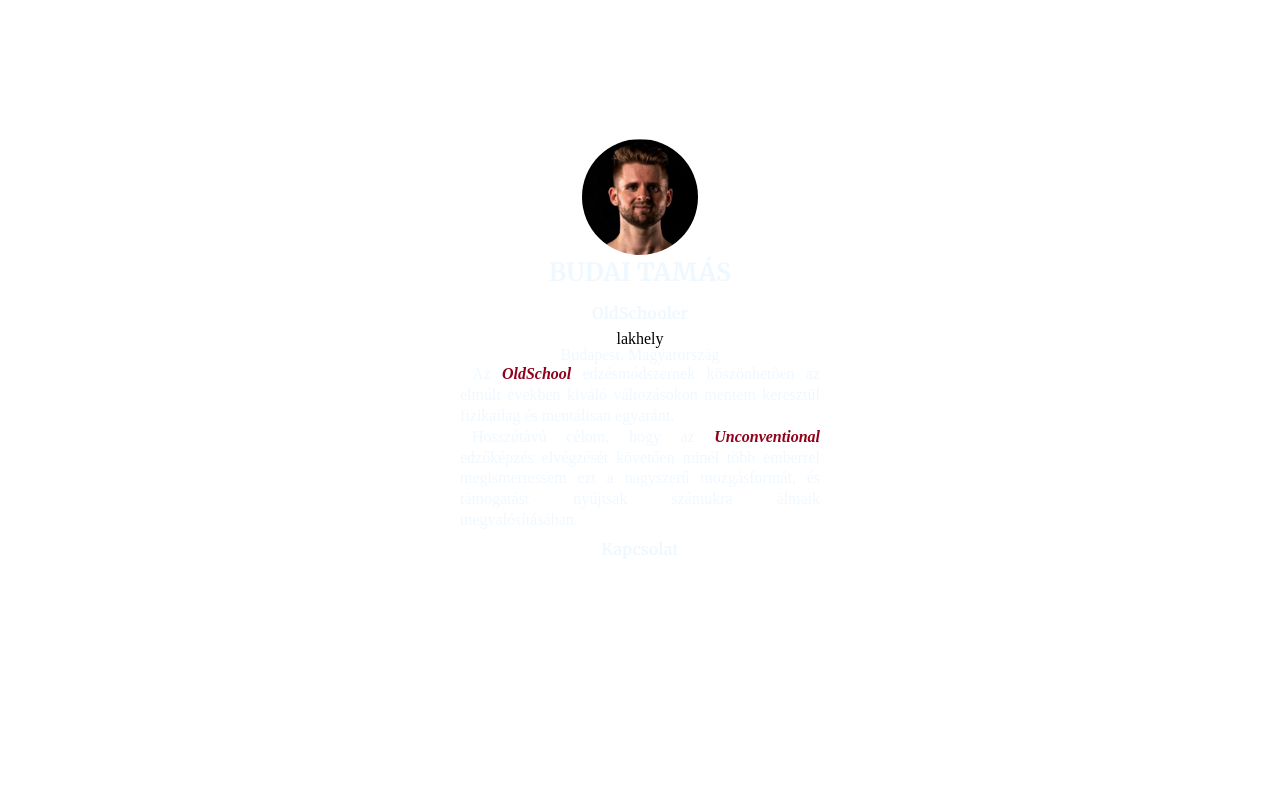
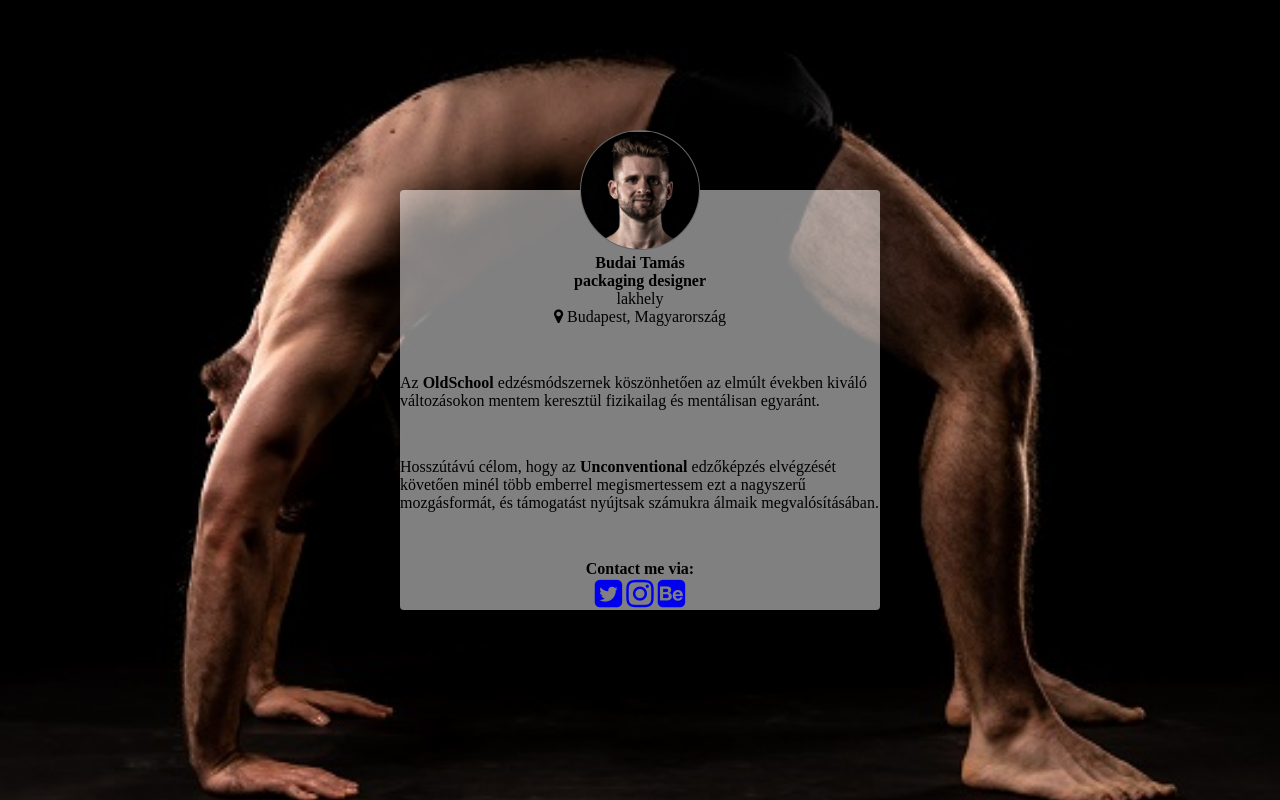
Before and after one commit to liptakjozsef/budai-tam-s, a plain HTML site: page index.html in a window 1280 px wide. Drawn offline with nearby package versions, Linux system fonts and the light colour scheme.

Commit message:
add index.html

```diff
--- a/about-me.css
+++ b/about-me.css
@@ -1,24 +1,58 @@
-* {
-  box-sizing: border-box;
+/* Background colors for containers */
+
+/*
+.profile-card {
+  background-color: hsla(60, 100%, 50%, .4);
 }
 
+.head {
+  background-color: hsla(120, 100%, 50%, .4);
+}
 
-/* Position */
+.content {
+  background-color: hsla(120, 100%, 50%, .4);
+}
+
+.profile-image {
+  background-color: hsla(300, 100%, 50%, .4);
+}
+
+.name-headline {
+  background-color: hsla(300, 100%, 50%, .4);
+}
+
+.about {
+  background-color: hsla(300, 100%, 50%, .4);
+}
+
+.links {
+  background-color: hsla(300, 100%, 50%, .4);
+}
+
+÷/
+
+/* CSS reset */
+
+* {
+  margin: 0;
+  padding: 0;
+  box-sizing: border-box;
+  font-size: 100%;
+}
+
+/* Positioning */
 
 .profile-card {
-
+  width: 480px;
   max-width: calc(100vw - 10px);
-  width: 50vh;
-  border-radius: 0.25rem;
-  box-shadow: hsla(0, 0%, 0%, ) 10px 10px 80px;
 }
 
 body {
+  height: 100vh;
   display: flex;
+  align-items: center;
   justify-content: center;
-  align-items: center;
-  height: 100vh;
-
+  background: url('assets/background.jpg') no-repeat center center fixed;
   background-size: cover;
 }
 
@@ -31,103 +65,51 @@ body {
   margin: 0 auto;
 }
 
-img {
-  width: 7.5rem;
-  height: 7.5rem;
-  border-radius: 75%;
-  padding: 0.125rem;
-  background-color: hsla(0, 0%, 100%, .5);
-  transition: all 1s ease-in-out;
+.content {
+  border-top: 1px solid hsla(0, 0%, 30%, .8);
 }
 
+.head, .about {
+  margin-bottom: 10%;
+}
+
+.content {
+  padding: 5% 10%;
+}
+
+/* Profile image */
+
 .profile-image {
-  margin-top: -6rem;
+  margin-top: -60px;
+}
+
+img {
+  width: 120px;
+  height: 120px;
+  border-radius: 50%;
+  padding: 1px;
+  background-color: #666;
+  filter: grayscale(50%);
+  transition: all 0.5s ease-in-out;
 }
 
 img:hover {
-  transform: scale(1.05);
-  background-color: rgb(146,0,28);
+  filter: grayscale(20%);
+  transform: scale(1.1);
 }
 
+.profile-card {
+  background-color: hsla(0, 0%, 100%, .5);
+  border-radius: 4px;
+  box-shadow: hsla(0, 0%, 0%, .8) 10px 10px 80px;
+}
 
 /* Contact links */
 
 ul {
   list-style-type: none;
-  color: ghostwhite;
 }
 
-.li {
+li {
   display: inline;
 }
-
-
-/* Margin and padding */
-
-.head, .about {
-  margin-bottom: 5;
-}
-
-.content {
-  padding: 5 10;
-  border-top: 0.0625rem solid hsla(0, 0%, 100%, .5);
-  color: darkgray;
-}
-
-
-/* Text */
-
-.html {
-  font-family: 'Open Sans', sans-serif;
-
-}
-
-h1, h2 {
-  font-family: 'Merriweather', serif;
-  color: aliceblue;
-}
-
-h1 {
-  font-size: 1.5625rem;
-  text-transform: uppercase;
-  padding-bottom: 0.625rem;
-  transition: all 0.5s ease-in-out;
-}
-
-h2 {
-  font-size: 1rem;
-  padding: 0.625rem;
-  transition: all 0.5s ease-in-out;
-}
-
-.about {
-  text-align: justify;
-  text-indent: 0.75rem;
-  line-height: 1.3rem;
-}
-p{
-  color: aliceblue;
-}
-strong {
-  font-weight: bolder;
-  font-style: italic;
-  color: rgb(146,0,28);
-}
-
-h1:hover {
-  color: rgb(146,0,28);
-}
-
-h2:hover {
-  color: rgb(146,0,28);
-}
-
-a {
-  color: black;
-  transition: all 0.5s ease-in-out;
-}
-
-a:hover {
-  color: rgb(44, 0, 146);
-  font-size: 2.1rem;
-}
--- a/index.html
+++ b/index.html
@@ -1,36 +1,33 @@
 <!DOCTYPE html>
-<html lang="hu">
+<html>
 <head>
   <meta charset="utf-8">
-  <meta name="viewport" content="width=device-width, initial-scale=1">
-  <link rel="stylesheet" href="https://cdnjs.cloudflare.com/ajax/libs/meyer-reset/2.0/reset.css">
+  <meta name="viewport" content="width=device-width">
+  <title>Attila Nagy</title>
   <link rel="stylesheet" type="text/css" href="about-me.css">
-  <link rel="preconnect" href="https://fonts.googleapis.com"><link rel="preconnect" href="https://fonts.gstatic.com" crossorigin><link href="https://fonts.googleapis.com/css2?family=Merriweather:wght@700&family=Open+Sans&display=swap" rel="stylesheet">
-  <title>Budai Tamás</title>
+  <link href="https://maxcdn.bootstrapcdn.com/font-awesome/4.7.0/css/font-awesome.min.css" rel="stylesheet">
 </head>
 <body>
   <div class="profile-card">
     <div class="head">
       <div class="profile-image">
-        <img src="assets/profile.jpg" alt="Budai Tamás">
+        <img src="assets/profile.jpg" alt="Tamás Budai">
       </div>
       <div class="name-headline">
         <h1>Budai Tamás</h1>
-        <h2>OldSchooler</h2>
+        <h2>packaging designer</h2>
         <span>lakhely</span>
         <p><i class="fa fa-map-marker"></i> Budapest, Magyarország</p>
       </div>
     </div>
-    <div class="content">
-      <p class="about">Az <strong>OldSchool</strong> edzésmódszernek köszönhetően az elmúlt években kiváló változásokon mentem keresztül fizikailag és mentálisan egyaránt.</p>
+    <p class="about">Az <strong>OldSchool</strong> edzésmódszernek köszönhetően az elmúlt években kiváló változásokon mentem keresztül fizikailag és mentálisan egyaránt.</p>
       <p class="about">Hosszútávú célom, hogy az <strong>Unconventional</strong> edzőképzés elvégzését követően minél több emberrel megismertessem ezt a nagyszerű mozgásformát, és támogatást nyújtsak számukra álmaik megvalósításában.</p>
       <section class="links">
-        <h2>Kapcsolat</h2>
+        <h2>Contact me via:</h2>
         <ul>
-          <li><a href="https://www.facebook.com/tamas.budai.779/" title="Facebook" class="social-icon"><i class="fa fa-2x fa-facebook-square" aria-hidden="true"></i></a></li>
-          <li><a href="https://www.instagram.com/bdai_tmi/" title="Instagram" class="social-icon"><i class="fa fa-2x fa-instagram" aria-hidden="true"></i></a></li>
-          <li><a href="https://github.com/budaitamas/" title="Github" class="social-icon"><i class="fa fa-2x fa-github-square" aria-hidden="true"></i></a></li>
-
+          <li><a href="https://twitter.com/#" title="Twitter" class="social-icon"><i class="fa fa-2x fa-twitter-square" aria-hidden="true"></i></a></li>
+          <li><a href="https://instagram.com/#" title="Instagram" class="social-icon"><i class="fa fa-2x fa-instagram" aria-hidden="true"></i></a></li>
+          <li><a href="https://behance.net/#" title="Behance" class="social-icon"><i class="fa fa-2x fa-behance-square" aria-hidden="true"></i></a></li>
         </ul>
       </section>
     </div>
```
